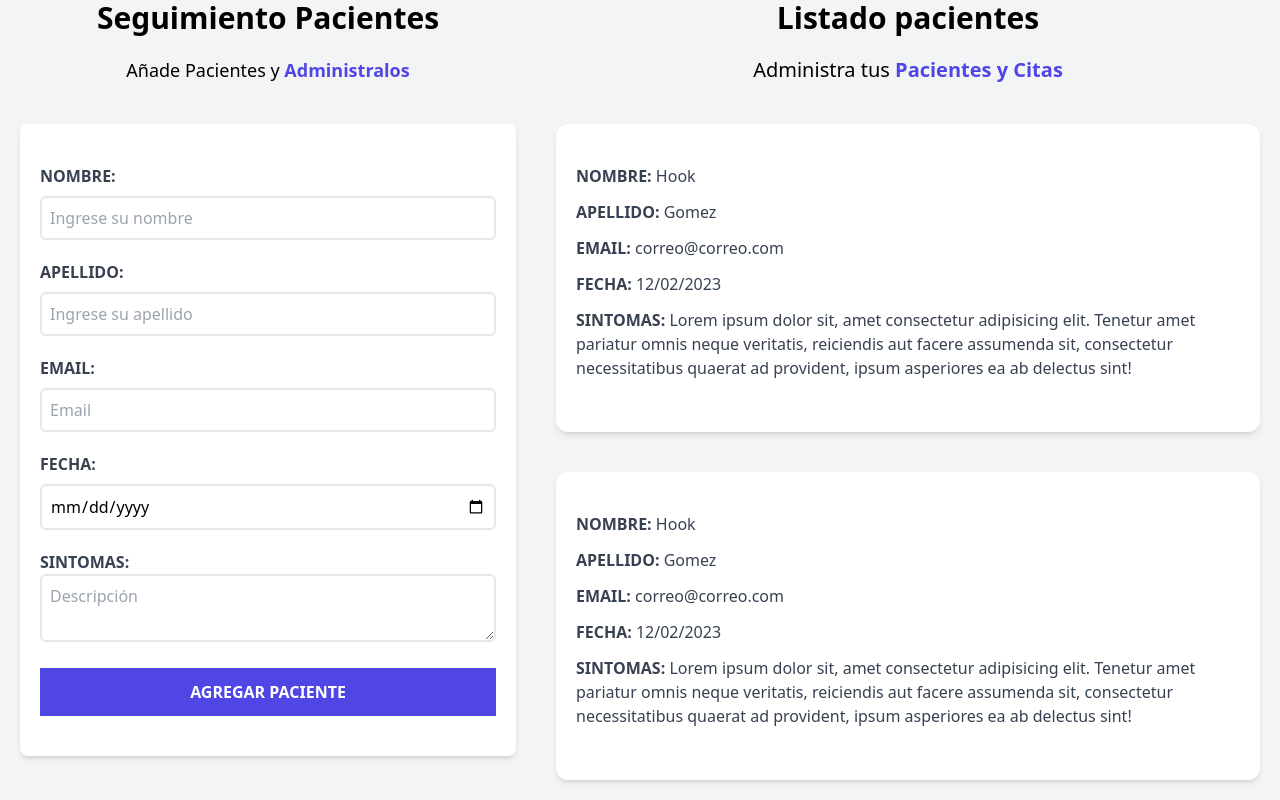
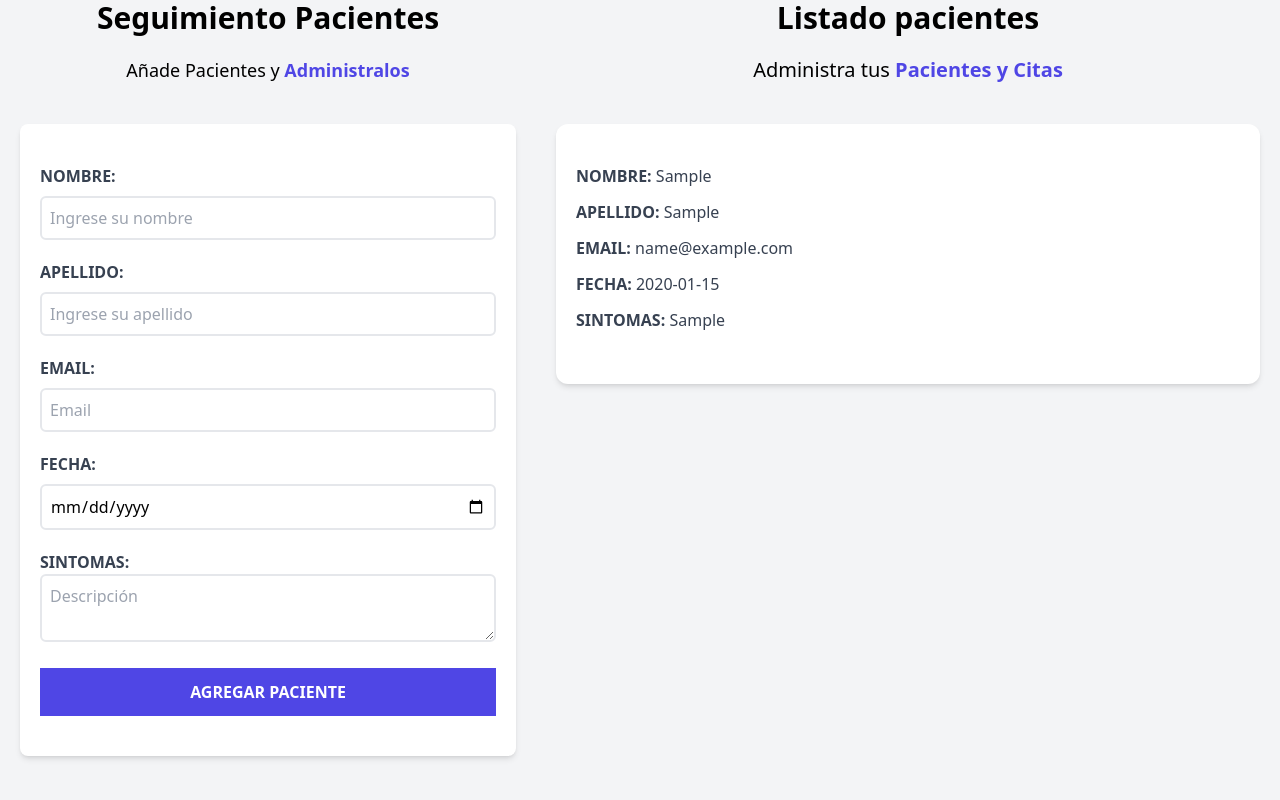
Before and after one commit to cuauhvip07/citas-react, a React (Vite) app: page / in a window 1280 px wide. Both pictures are taken after typing "Sample", "Sample", "name@example.com", "2020-01-15", "Sample" into the empty fields and a click on the input "Agregar Paciente". Shown: the part 176-976 px from the top of the page. Built offline with nearby package versions, Linux system fonts and the light colour scheme.

Commit message:
Prop dinamico pacientes
Se crean los props dinamicos para poder ir guardando los datos de los pacientes, quitando el html estatico a dinamico

```diff
--- a/src/App.jsx
+++ b/src/App.jsx
@@ -15,7 +15,9 @@ function App() {
           pacientes = {pacientes}
           setPacientes = {setPacientes}
         />
-        <ListadoPacientes />
+        <ListadoPacientes
+          pacientes = {pacientes}
+        />
       </div>
     </div>
 
--- a/src/components/ListadoPacientes.jsx
+++ b/src/components/ListadoPacientes.jsx
@@ -1,17 +1,25 @@
 import Paciente from "./Paciente";
 
 
-function ListadoPacientes(){
+function ListadoPacientes({pacientes}){
+
 
     return(
         <div className="md:w-1/2 lg:w-3/5 md:h-screen overflow-y-scroll">
             <h2 className="font-black text-3xl text-center">Listado pacientes</h2>
             <p className="text-xl text-center mt-5 mb-10 ">Administra tus {' '}<span className="text-indigo-600 font-bold">Pacientes y Citas</span></p>
 
-            <Paciente />
-            <Paciente />
-            <Paciente />
-            <Paciente />
+            {
+                pacientes.map( paciente => {
+                    return(
+                        <Paciente
+                            paciente = {paciente}
+                        />
+                    )
+                })
+            }
+
+
         </div>
     )
 }
--- a/src/components/Paciente.jsx
+++ b/src/components/Paciente.jsx
@@ -1,17 +1,19 @@
 
 
-const Paciente = () => {
+const Paciente = ({paciente}) => {
+
+    const {nombre,apellido,email,fecha,sintomas} = paciente
     return (
         <div className="mx-5 my-10 bg-white shadow-md px-5 py-10 rounded-xl">
-            <p className="font-bold mb-3 text-gray-700 uppercase">Nombre:{' '}<span className="font-normal normal-case">Hook</span></p>
+            <p className="font-bold mb-3 text-gray-700 uppercase">Nombre:{' '}<span className="font-normal normal-case">{nombre}</span></p>
 
-            <p className="font-bold mb-3 text-gray-700 uppercase">Apellido:{' '}<span className="font-normal normal-case">Gomez</span></p>
+            <p className="font-bold mb-3 text-gray-700 uppercase">Apellido:{' '}<span className="font-normal normal-case">{apellido}</span></p>
 
-            <p className="font-bold mb-3 text-gray-700 uppercase">Email:{' '}<span className="font-normal normal-case">correo@correo.com</span></p>
+            <p className="font-bold mb-3 text-gray-700 uppercase">Email:{' '}<span className="font-normal normal-case">{email}</span></p>
 
-            <p className="font-bold mb-3 text-gray-700 uppercase">Fecha:{' '}<span className="font-normal normal-case">12/02/2023</span></p>
+            <p className="font-bold mb-3 text-gray-700 uppercase">Fecha:{' '}<span className="font-normal normal-case">{fecha}</span></p>
 
-            <p className="font-bold mb-3 text-gray-700 uppercase">Sintomas:{' '}<span className="font-normal normal-case">Lorem ipsum dolor sit, amet consectetur adipisicing elit. Tenetur amet pariatur omnis neque veritatis, reiciendis aut facere assumenda sit, consectetur necessitatibus quaerat ad provident, ipsum asperiores ea ab delectus sint!</span></p>
+            <p className="font-bold mb-3 text-gray-700 uppercase">Sintomas:{' '}<span className="font-normal normal-case">{sintomas}</span></p>
         </div>
     )
 }
```
